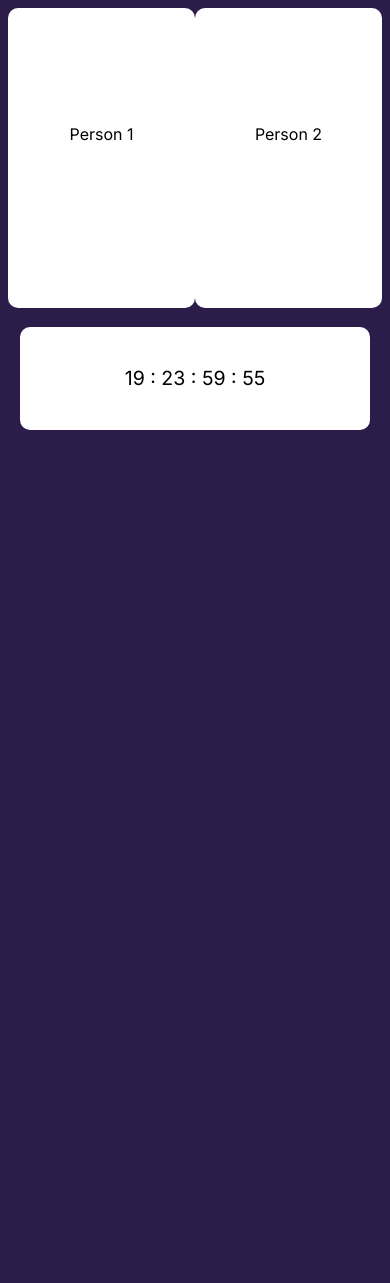
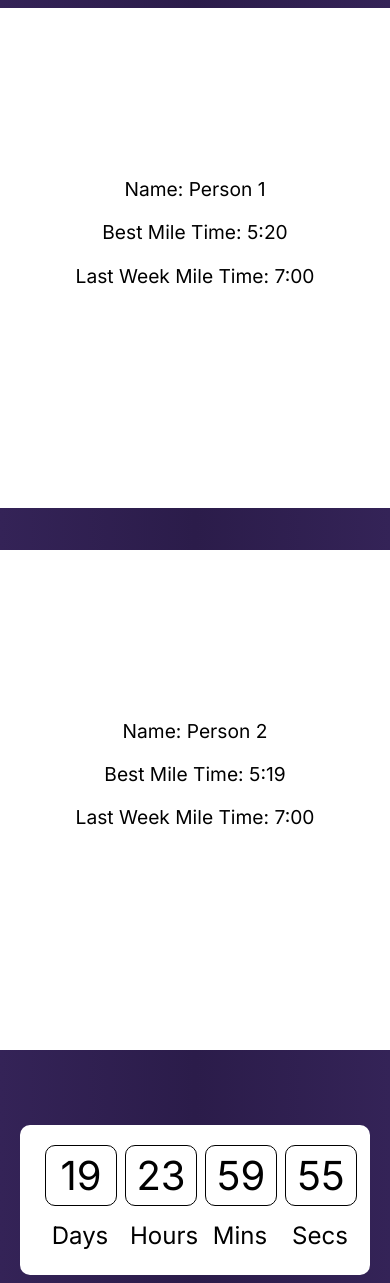
Before and after one commit to Raiun/Mile-Competition-Web-App, a Next.js app in the folder mc-app/: page / in a window 390 px wide. Before the commit the page ends 844 px from the top, so only its background shows below. Built offline with nearby package versions, Linux system fonts and the light colour scheme.

Commit message:
Stat cards are now responsive, countdown more stylized + labeled, gradient in background, set up stat interface

```diff
--- a/mc-app/src/app/_components/Countdown.css
+++ b/mc-app/src/app/_components/Countdown.css
@@ -1,9 +1,30 @@
 #countdown {
+    display: grid;
+    column-gap: 20px;
+    row-gap: 10px;
+    grid-template-columns: repeat(4, minmax(60px, auto));
     margin: auto;
     padding: 20px 100px;
     width: clamp(30%, 40%, 80%);
     border-radius: 10px;
     text-align: center;
-    font-size: clamp(10px, 5vw, 30px);
+    background-color: white;
+    justify-content: center;
+}
+
+.countdownItem {
+    width: 60px;
+    padding: 5px;
+    font-size: 2.5rem;
+    border: 1px solid black;
+    border-radius: 10px;
+    text-align: center;
     background-color: white;
 }
+
+.countdownLabel {
+    text-align: center;
+    width: 60px;
+    padding: 5px;
+    font-size: 1.5rem;
+}
--- a/mc-app/src/app/_components/Countdown.tsx
+++ b/mc-app/src/app/_components/Countdown.tsx
@@ -33,10 +33,32 @@ const Countdown = () => {
     }, []);
 
     return (
-        <div id = "countdown">
-            <p>
-                {days} : {hours} : {minutes} : {seconds}
-            </p>
+        <div id="countdown">
+            <div className="countdownItem">
+                {days}
+            </div>
+            <div className="countdownItem">
+                {hours}
+            </div>
+            <div className="countdownItem">
+                {minutes}
+            </div>
+            <div className="countdownItem">
+                {seconds}
+            </div>
+            <div className="countdownLabel">
+                Days
+            </div>
+            <div className="countdownLabel">
+                Hours
+            </div>
+            <div className="countdownLabel">
+                Mins
+            </div>
+            <div className="countdownLabel">
+                Secs
+            </div>
+
         </div>
     )
 }
--- a/mc-app/src/app/_components/StatCard.css
+++ b/mc-app/src/app/_components/StatCard.css
@@ -1,10 +1,12 @@
 #statCard {
-    width: 100px;
-    height: 100px;
+    width: 300px;
+    height: 200px;
     margin: auto;
     margin-bottom: 5%;
     border-radius: 10px;
-    padding: clamp(100px, 15%, 400px) clamp(50px, 10%, 400px);
+    padding: 150px 60px;
+    /*padding: clamp(100px, 15%, 400px) clamp(50px, 10%, 400px);*/
     text-align: center;
     background-color: white;
+    font-size: 1.2rem;
 }
--- a/mc-app/src/app/_components/StatCard.tsx
+++ b/mc-app/src/app/_components/StatCard.tsx
@@ -5,13 +5,61 @@ type StatCardProps = {
   name: string;
 };
 
+// Need to get stats from db
+class Person {
+    public name;
+    public stats;
+
+    constructor(name: string, stats: {key: string}) {
+        this.name = name;
+        this.stats = stats;
+    }
+}
+
+interface PersonStats {
+    name: string,
+    bestTime: string,
+    lastWeekTime: string
+}
+
+
+const defaultPerson: PersonStats = {
+    name: "",
+    bestTime: "",
+    lastWeekTime: ""
+}
+
+const person1: PersonStats = {
+    name: "Person 1",
+    bestTime: "5:20",
+    lastWeekTime: "7:00"
+}
+
+const person2: PersonStats = {
+    name: "Person 2",
+    bestTime: "5:19",
+    lastWeekTime: "7:00"
+}
+
 const StatCard = ({name}: StatCardProps) => {
     const cardName = name;
-    const [stats, SetStats] = useState("");
+    const [stats, setStats] = useState<PersonStats>(defaultPerson);
     console.log({cardName})
+
+    useEffect(() => {
+        if (cardName === "Person 1") {
+            setStats(person1);
+        }
+        else {
+            setStats(person2)
+        }
+    }, [cardName]);
+
     return(
         <div id = "statCard">
-            <p>{cardName}</p>
+            <p>Name: {stats.name}</p>
+            <p>Best Mile Time: {stats.bestTime}</p>
+            <p>Last Week Mile Time: {stats.lastWeekTime}</p>
         </div>
     )
 }
--- a/mc-app/src/app/globals.css
+++ b/mc-app/src/app/globals.css
@@ -1,5 +1,6 @@
 :root {
-  background-color: hsl(260, 46%, 20%);
+  background-color: #2b1c4a;
+  background: linear-gradient(270deg, rgba(52,35,87,1) 0%, rgba(43,28,74,1) 50%, rgba(52,35,87,1) 100%);
 }
 
 /*:root {
--- a/mc-app/src/app/page.module.css
+++ b/mc-app/src/app/page.module.css
@@ -39,11 +39,29 @@
   font-family: var(--font-mono);
 }
 
-.grid {
+/*.grid {
   display: grid;
   grid-template-columns: repeat(4, minmax(25%, auto));
   max-width: 100%;
   width: var(--max-width);
+}*/
+
+#statsGrid {
+  display: grid;
+  grid-template-columns: repeat(2, minmax(15%, auto));
+  max-width: 100%;
+  width: var(--max-width);
+  margin: auto;
+  justify-content: center;
+  gap: 8%;
+}
+
+@media (max-width: 600px) {
+  #statsGrid {
+    grid-template-columns: 1fr; /* Single column on smaller screens */
+    gap: 2%;
+    margin-bottom: 20%;
+  }
 }
 
 .card {
--- a/mc-app/src/app/page.tsx
+++ b/mc-app/src/app/page.tsx
@@ -8,9 +8,13 @@ import StatCard from "./_components/StatCard"
 export default function Home() {
   return (
     <div>
-      <div style={{display: "flex"}}>
-        <StatCard name="Person 1"></StatCard>
-        <StatCard name="Person 2"></StatCard>
+      <div id={styles.statsGrid}>
+        <div className={styles.statsItem}>
+          <StatCard name="Person 1"></StatCard>
+        </div>
+        <div className={styles.statsItem}>
+          <StatCard name="Person 2"></StatCard>
+        </div>
       </div>
       <Countdown></Countdown>
     </div>
```
